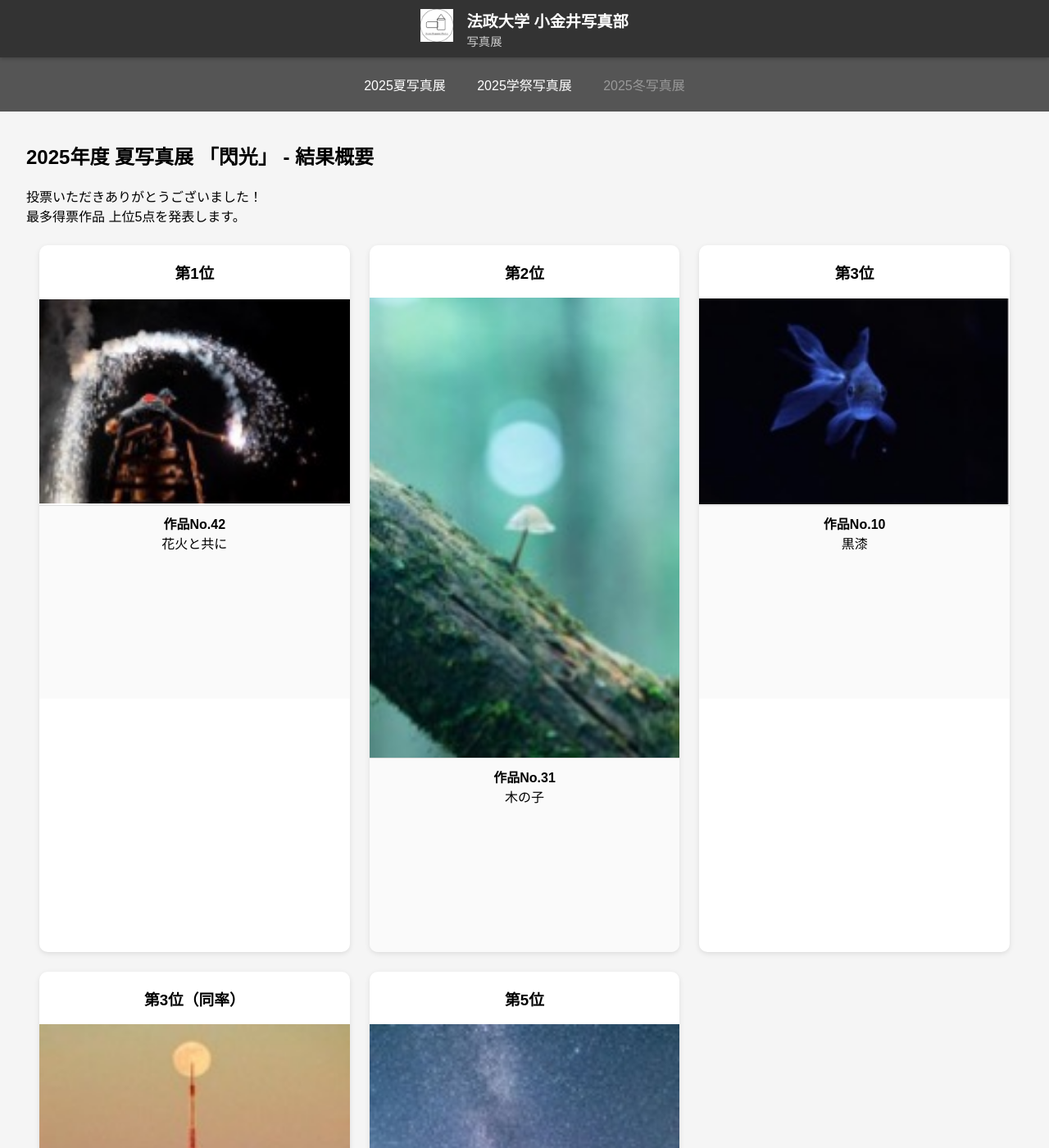
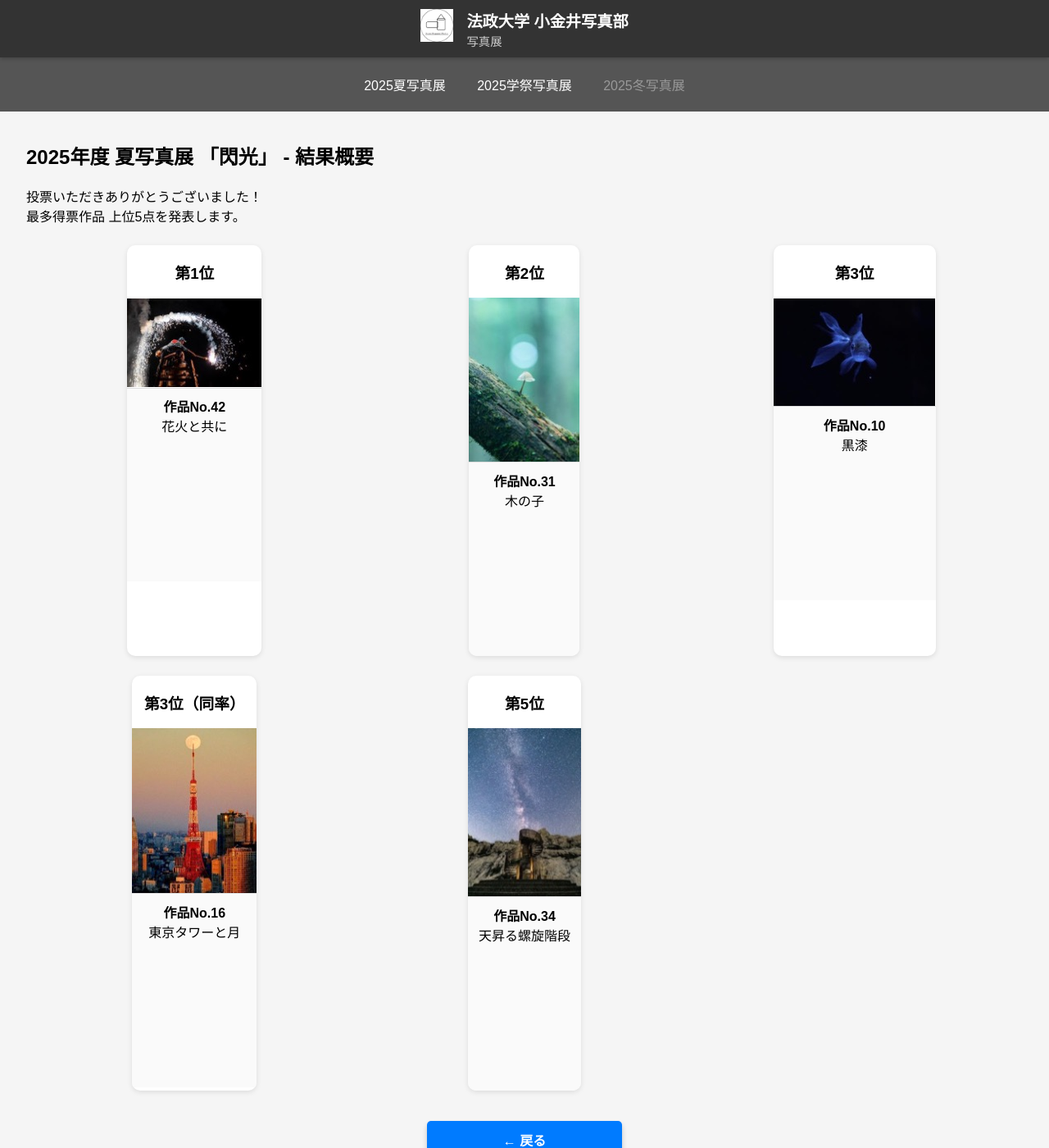
Before and after one commit to fujiyoshi-takayuki/photo-exhibition-site, a Jekyll site: the page built from 2025/summer/result.html, in a window 1280 px wide and 1400 px high. Shown: the whole window at 82% size. Built offline with Jekyll 4.4.1, drawn with Linux system fonts in a browser that asks for light colours.

Commit message:
rebuild layout

```diff
--- a/css/style.css
+++ b/css/style.css
@@ -548,14 +548,23 @@ footer .disclaimer {
   background: navy;
 }
 
-/* ===== 結果概要ページ (アスペクト比維持・高さ揃え版) ===== */
+/* ===== 結果概要ページ (アスペクト比維持・2段構成版) ===== */
 
+/* ギャラリー全体：上位3つと下位2つを段分け配置 */
 .results-gallery {
   display: grid;
   grid-template-columns: repeat(auto-fit, minmax(300px, 1fr));
   gap: 1.5em;
   margin-top: 1.5em;
   padding: 0 1em;
+}
+
+/* 特別配置：1〜3位を上段中央寄せ、4〜5位を下段 */
+.results-gallery .result-card:nth-child(-n+3) {
+  grid-row: 1;
+}
+.results-gallery .result-card:nth-child(n+4) {
+  grid-row: 2;
 }
 
 /* 各カード */
@@ -570,6 +579,8 @@ footer .disclaimer {
   overflow: hidden;
   text-align: center;
   transition: transform 0.3s ease;
+  max-width: 420px;
+  margin: 0 auto;
 }
 
 /* ヘッダー部分（順位＋票率） */
@@ -582,6 +593,7 @@ footer .disclaimer {
   align-items: center;
   border-bottom: 2px solid #ddd;
   flex-shrink: 0;
+  border-radius: 8px 8px 0 0;
 }
 
 /* 順位別カラー */
@@ -606,18 +618,18 @@ footer .disclaimer {
 .result-card a {
   display: block;
   width: 100%;
-  aspect-ratio: 3 / 2; /* ← アスペクト比固定 */
+  aspect-ratio: 3 / 2;
   background-color: #f5f5f5;
 }
 .result-card img {
   width: 100%;
   height: 100%;
-  object-fit: contain; /* ← アスペクト比維持・カットなし */
+  object-fit: contain;
   display: block;
   background: #fff;
 }
 
-/* 作品情報 */
+/* 情報部分 */
 .result-info {
   padding: 0.6em 0.8em 1em;
   background: #fafafa;
@@ -626,10 +638,9 @@ footer .disclaimer {
   flex-direction: column;
   justify-content: flex-start;
   text-align: center;
-  min-height: 210px; /* 最低高さだけ指定（ズレ防止） */
+  min-height: 210px;
 }
 
-/* 各テキスト */
 .work-number {
   font-weight: bold;
   margin-bottom: 0.3em;
@@ -655,6 +666,8 @@ footer .disclaimer {
   color: #555;
   margin-bottom: 0.15em;
 }
+
+
 /* 　特別な修飾　 */
 .notice {
   text-align: center;
```
